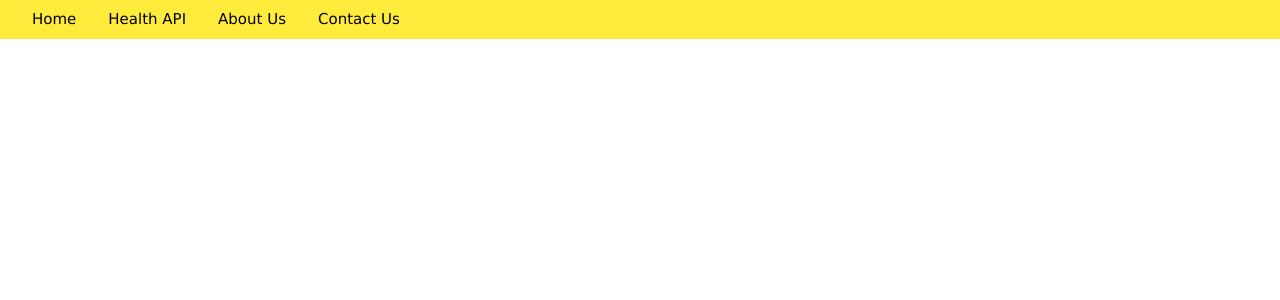
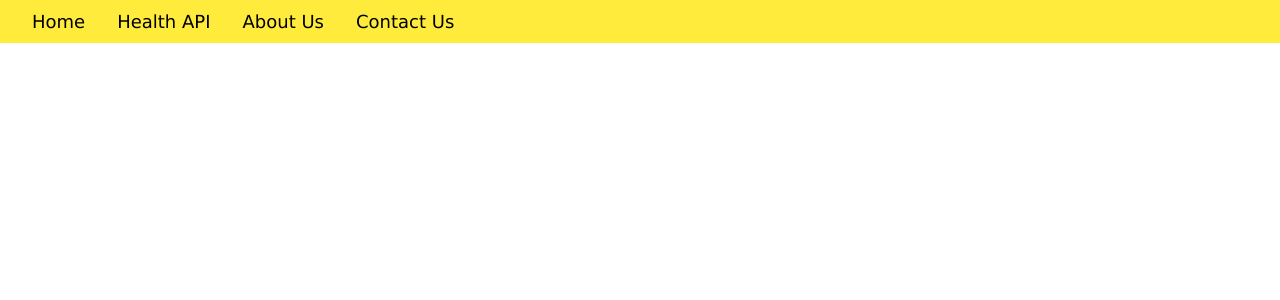
Before and after one commit to mordy-python/apiviz, a Flask app: page / in a window 1280 px wide. Shown: the top 300 px of the page. Run offline with Flask 2, Linux system fonts and the light colour scheme.

Commit message:
Empty commit

```diff
--- a/static/base.css
+++ b/static/base.css
@@ -2,7 +2,6 @@
     width: 49%;
     display: inline-block;
 }
-
 .movie-card{
     width: 32%;
     display: inline-block;
--- a/templates/base.html
+++ b/templates/base.html
@@ -14,10 +14,10 @@
 
 <body>
     <div class="w3-container header w3-bar w3-yellow">
-        <button class="w3-bar-item w3-button w3-hover-black">Home</button>
-        <a href="{{ url_for('covidAPI') }}"><button class="w3-bar-item w3-button w3-hover-black">Health API</button></a>
-        <button class="w3-bar-item w3-button w3-hover-black">About Us</button>
-        <button class="w3-bar-item w3-button w3-hover-black">Contact Us</button>
+        <button class="w3-bar-item w3-large w3-button w3-hover-black">Home</button>
+        <a href="{{ url_for('covidAPI') }}"><button class="w3-bar-item w3-large w3-button w3-hover-black">Health API</button></a>
+        <button class="w3-bar-item w3-large w3-button w3-hover-black">About Us</button>
+        <button class="w3-bar-item w3-large w3-button w3-hover-black">Contact Us</button>
     </div>
     <div class="w3-content">
         {% block content %}
```
Also changed, not shown: templates/movies.html (+6 -5 lines).
